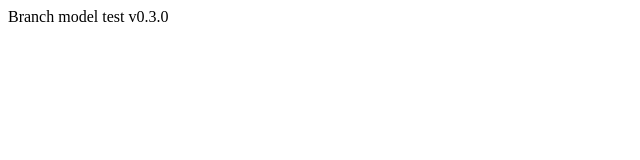
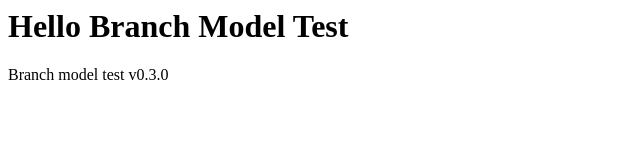
Before and after one commit to falk-miracode/github-flow, a plain HTML site: page index.html in a window 1280 px wide. Shown: the whole page, without its empty margins (0-640 px from the left). Drawn offline with Linux system fonts and the light colour scheme.

Commit message:
change wording

```diff
--- a/index.html
+++ b/index.html
@@ -1 +1,2 @@
+<h1>Hello Branch Model Test</h1>
 Branch model test v0.3.0
```
